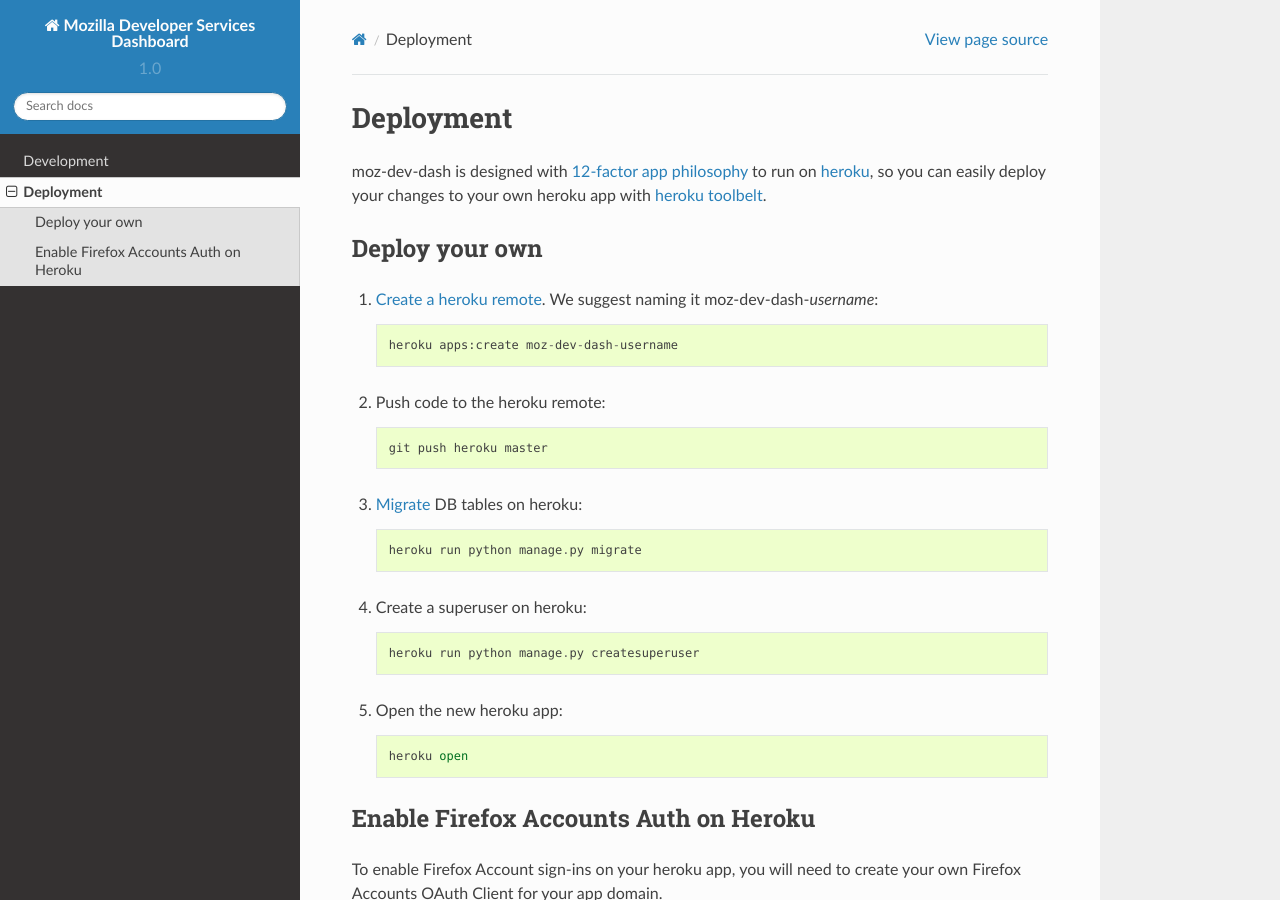
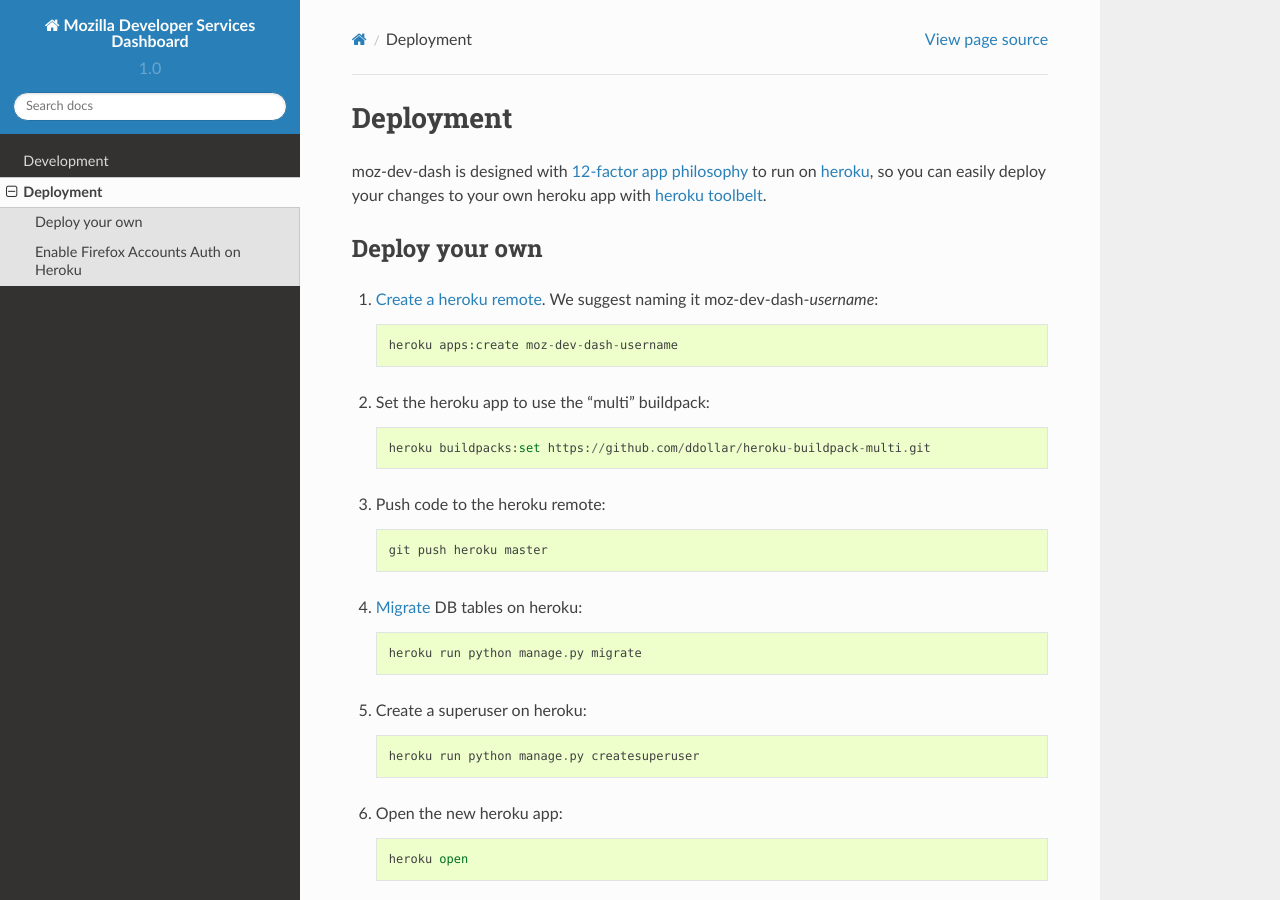
Before and after one commit to mozilla-services/push-dev-dashboard, a Sphinx documentation site: the page built from docs/deployment.rst, in a window 1280 px wide and 900 px high. Built offline with Sphinx 7.4.7 and the Read the Docs theme 2.0.0, drawn with Linux system fonts in a browser that asks for light colours.

Commit message:
for #3: doc the custom buildpack

```diff
--- a/docs/deployment.rst
+++ b/docs/deployment.rst
@@ -11,6 +11,10 @@
 #. `Create a heroku remote`_. We suggest naming it moz-dev-dash-`username`::
 
     heroku apps:create moz-dev-dash-username
+
+#. Set the heroku app to use the "multi" buildpack::
+
+    heroku buildpacks:set https://github.com/ddollar/heroku-buildpack-multi.git
 
 #. Push code to the heroku remote::
 
```
